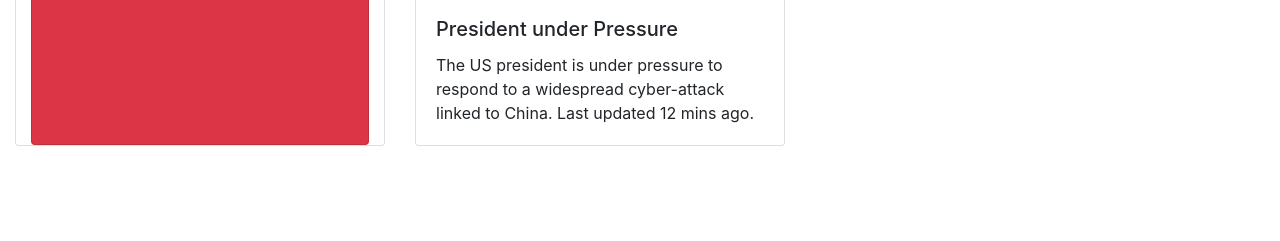
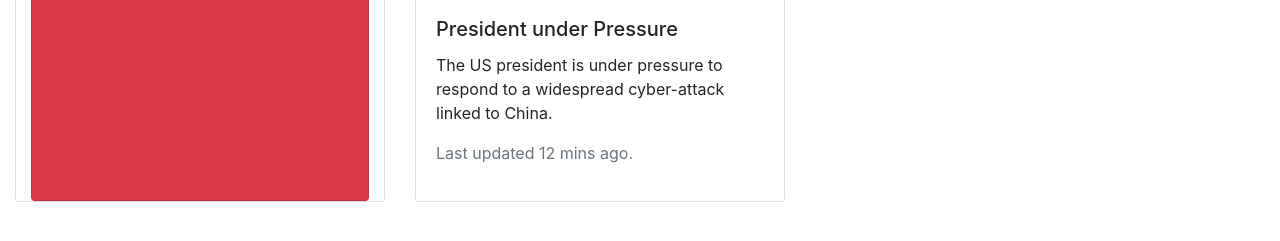
Before and after one commit to acciojob/bootstrap-card-Sahoo-Sambit, a website: page main.html in a window 1280 px wide. Shown: the part 455-696 px from the top of the page. Drawn offline with nearby package versions, Linux system fonts and the light colour scheme.

Commit message:
First commit

```diff
--- a/main.html
+++ b/main.html
@@ -36,37 +36,11 @@
 		  <img class="card-img-top" alt="pattern" src="//upload.wikimedia.org/wikipedia/commons/thumb/0/0c/PinkArgyle.svg/200px-PinkArgyle.svg.png" decoding="async" width="200" height="200" class="thumbimage" srcset="//upload.wikimedia.org/wikipedia/commons/thumb/0/0c/PinkArgyle.svg/300px-PinkArgyle.svg.png 1.5x, //upload.wikimedia.org/wikipedia/commons/thumb/0/0c/PinkArgyle.svg/400px-PinkArgyle.svg.png 2x" data-file-width="200" data-file-height="200">
 		  <div class="card-body">
 			<h5 class="card-title">President under Pressure</h5>
-			<p class="card-text">The US president is under pressure to respond to a widespread cyber-attack linked to China. Last updated 12 mins ago.</p>
-<!-- 			<p class="text-muted"></small></p> -->
+			<p class="card-text">The US president is under pressure to respond to a widespread cyber-attack linked to China.</p>
+			<p class="text-muted">Last updated 12 mins ago.</small></p>
 		  </div>
 		</div>
 	</div>
-	<!-- <div class="card-deck" style="width: 50rem;">
-		<div class="card">
-		  <img class="card-img-top" src="..." alt="Card image cap">
-		  <div class="card-body">
-			<h5 class="card-title">Card title</h5>
-			<p class="card-text">This is a longer card with supporting text below as a natural lead-in to additional content. This content is a little bit longer.</p>
-			<p class="card-text"><small class="text-muted">Last updated 3 mins ago</small></p>
-		  </div>
-		</div>
-		<div class="card">
-		  <img class="card-img-top" src="..." alt="Card image cap">
-		  <div class="card-body">
-			<h5 class="card-title">Card title</h5>
-			<p class="card-text">This card has supporting text below as a natural lead-in to additional content.</p>
-			<p class="card-text"><small class="text-muted">Last updated 3 mins ago</small></p>
-		  </div>
-		</div>
-		<div class="card">
-		  <img class="card-img-top" src="..." alt="Card image cap">
-		  <div class="card-body">
-			<h5 class="card-title">Card title</h5>
-			<p class="card-text">This is a wider card with supporting text below as a natural lead-in to additional content. This card has even longer content than the first to show that equal height action.</p>
-			<p class="card-text"><small class="text-muted">Last updated 3 mins ago</small></p>
-		  </div>
-		</div>
-	  </div> -->
     <script type="text/javascript" src="script.js">
 </script>
 
```
